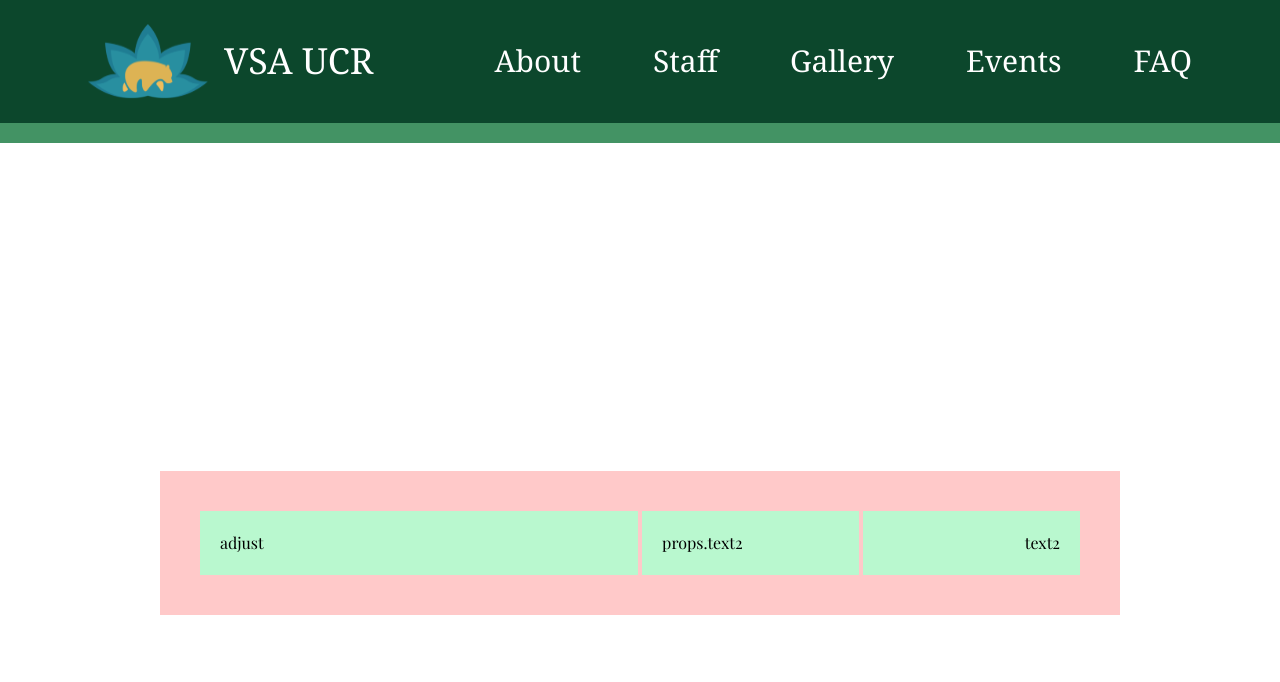
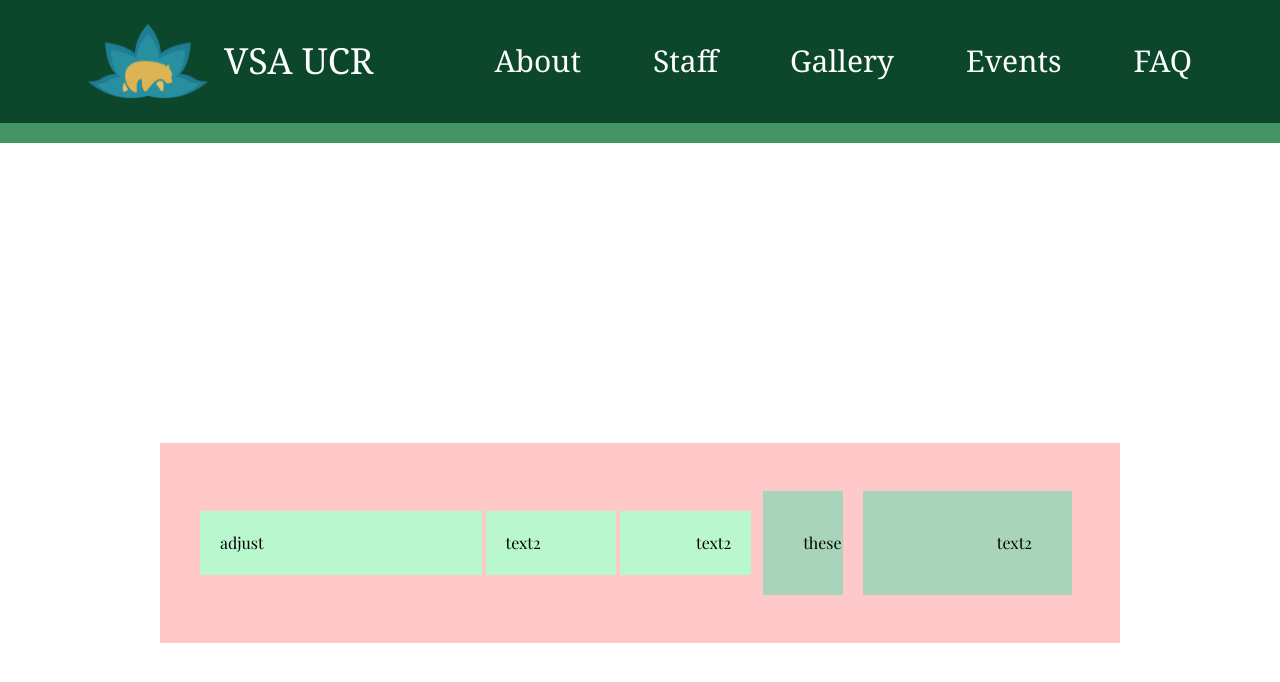
Before and after one commit to acm-ucr/vsa-website, a Next.js app: page / in a window 1280 px wide. Shown: the top 682 px of the page. Built offline with nearby package versions, Linux system fonts and the light colour scheme.

Commit message:
messed with example.tsk for test PR

```diff
--- a/src/components/Example.tsx
+++ b/src/components/Example.tsx
@@ -3,10 +3,11 @@ const Example = (props: { text1: string; text2: string; text3: string }) => {
     <div className="flex w-3/4 items-center gap-1 bg-red-200 p-10">
       <div className="w-1/2 bg-green-200 p-5 text-left">{props.text1}</div>
       <div className="flex w-1/2 flex-row gap-1">
-        <div className="w-full bg-green-200 p-5 text-left">props.text2</div>
+        <div className="w-full bg-green-200 p-5 text-left">{props.text2}</div>
         <div className="w-full bg-green-200 p-5 text-right">{props.text2}</div>
       </div>
-      {/* Hint: Add another box/div here similarly to line 4 */}
+      <div className="w-2 bg-vsa-green-200 p-10 m-2 text-right">{props.text3}</div>
+      <div className="w-1/3 bg-vsa-green-200 p-10 m-2 text-right">{props.text2}</div>
     </div>
   );
 };
```
